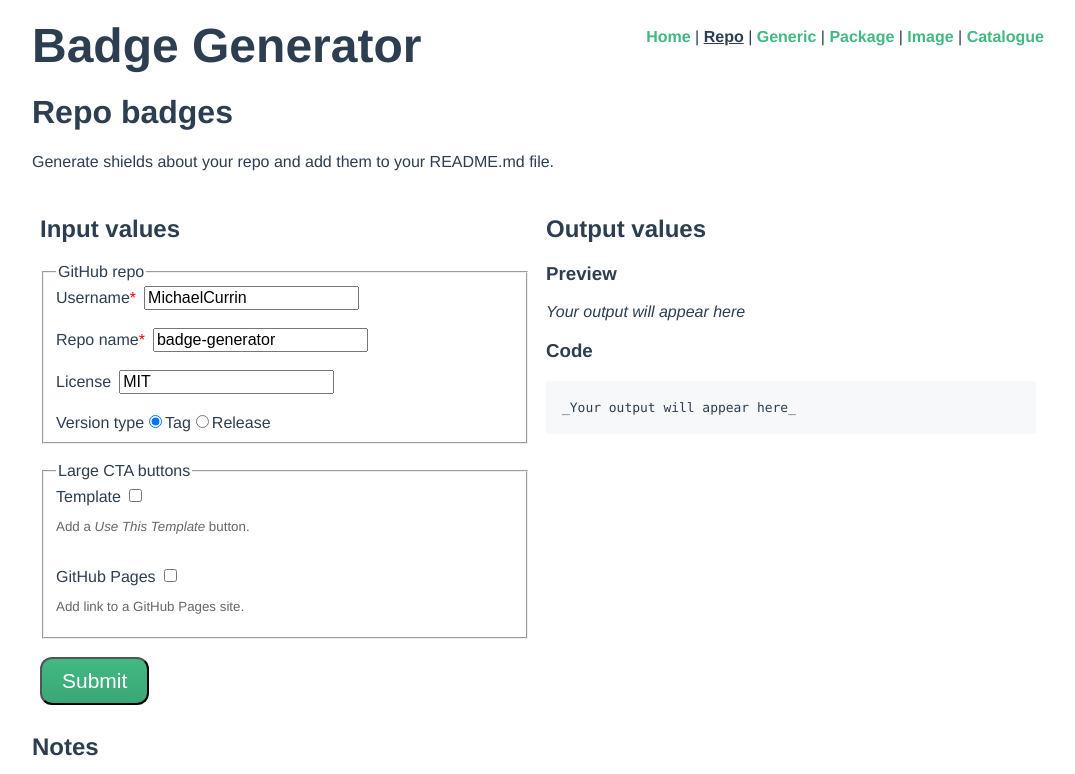
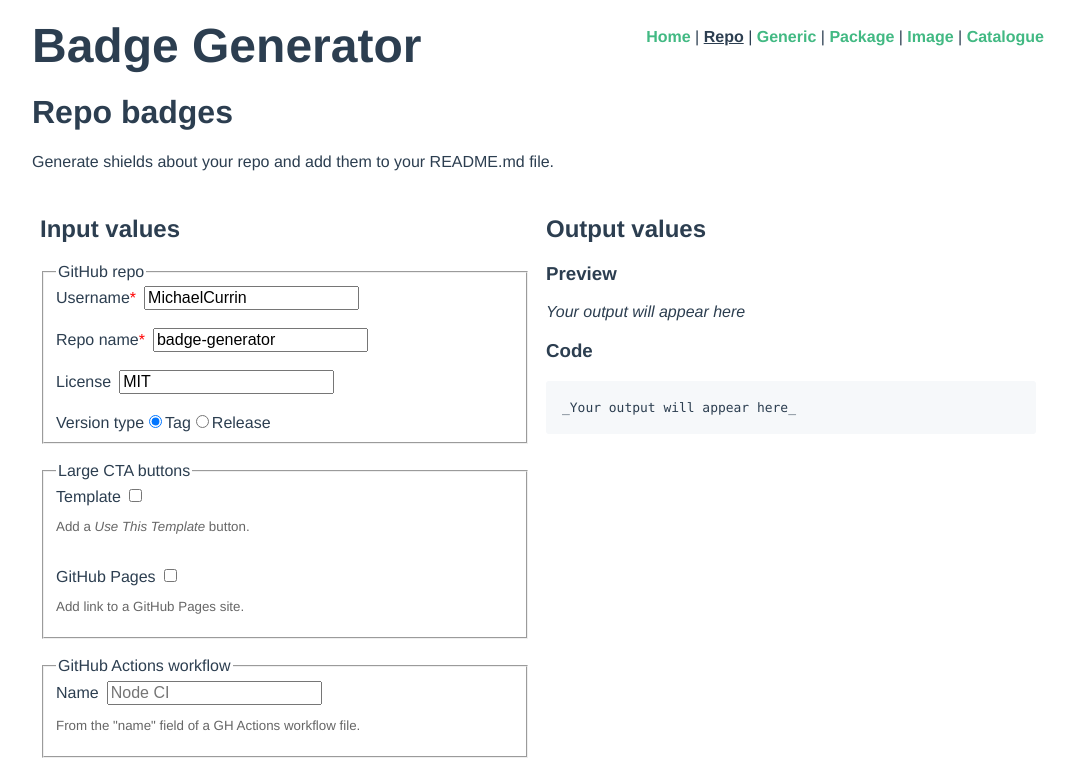
Before and after one commit to MichaelCurrin/badge-generator, a Vue app: page /#/repo in a window 1280 px wide. Shown: the top 774 px of the page, without its empty margins (102-1177 px from the left). Built offline with nearby package versions, Linux system fonts and the light colour scheme.

Commit message:
feat: Add GH Actions section

```diff
--- a/src/views/RepoBadges.vue
+++ b/src/views/RepoBadges.vue
@@ -16,7 +16,7 @@
           <h2>Input values</h2>
 
           <form @submit.prevent.enter="submit">
-            <fieldset name="ghRepo">
+            <fieldset name="gh-repo">
               <legend>GitHub repo</legend>
 
               <TextInput label="Username" v-model="username" isRequired />
@@ -48,7 +48,7 @@
             </fieldset>
             <br />
 
-            <fieldset name="buttons">
+            <fieldset name="large-cta-buttons">
               <legend>Large CTA buttons</legend>
 
               <Checkbox
@@ -62,6 +62,18 @@
                 label="GitHub Pages"
                 v-model="ghPages"
                 note="Add link to a GitHub Pages site."
+              />
+            </fieldset>
+            <br />
+
+            <fieldset name="gh-actions">
+              <legend>GitHub Actions workflow</legend>
+
+              <TextInput
+                label="Name"
+                placeholder="Node CI"
+                note='From the "name" field of a GH Actions workflow file.'
+                v-model="workflowName"
               />
             </fieldset>
             <br />
@@ -121,6 +133,7 @@ export default Vue.extend({
       licenseType: "MIT",
       useThisTemplate: false,
       ghPages: false,
+      workflowName: "",
       result: "_Your output will appear here_",
       versionType: "tag",
       note: note,
```
